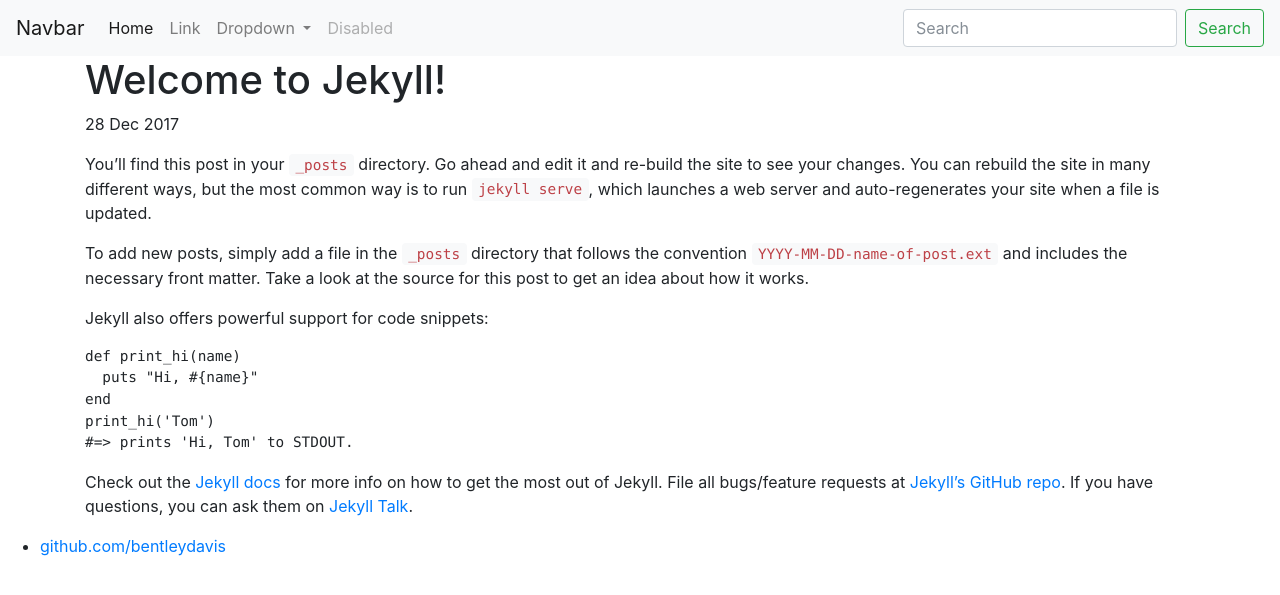
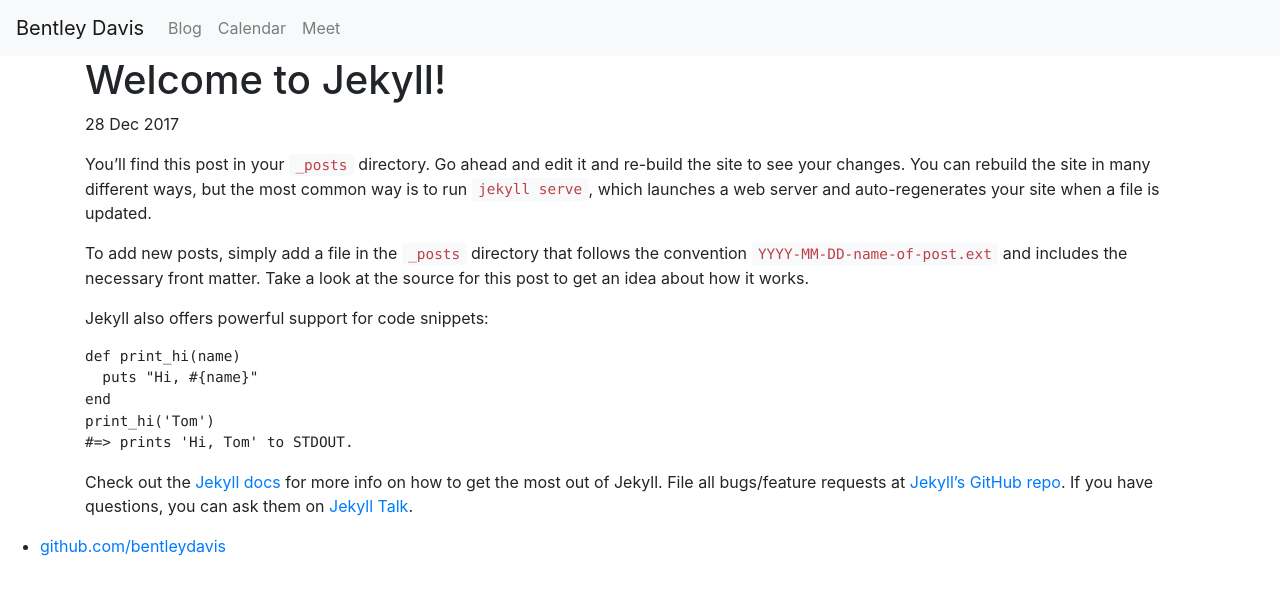
Before and after one commit to BentleyDavis/bentleydavis.github.io, a Jekyll site: the page built from _posts/2017-12-28-welcome-to-jekyll.markdown, in a window 1280 px wide. Shown: the top 595 px of the page. Built offline with Jekyll 4.4.1, drawn with Linux system fonts in a browser that asks for light colours; nearby versions of some CDN libraries.

Commit message:
Finalize navbar

```diff
--- a/_layouts/page.html
+++ b/_layouts/page.html
@@ -3,45 +3,31 @@
 ---
 
 <nav class="navbar navbar-expand-lg navbar-light bg-light">
-    <a class="navbar-brand" href="#">Navbar</a>
-    <button class="navbar-toggler" type="button" data-toggle="collapse" data-target="#navbarSupportedContent" aria-controls="navbarSupportedContent" aria-expanded="false" aria-label="Toggle navigation">
+    <a class="navbar-brand" href="/">Bentley Davis</a>
+    <button class="navbar-toggler collapsed" type="button" data-toggle="collapse" data-target="#navbarSupportedContent" aria-controls="navbarSupportedContent"
+        aria-expanded="false" aria-label="Toggle navigation">
         <span class="navbar-toggler-icon"></span>
     </button>
 
-    <div class="collapse navbar-collapse" id="navbarSupportedContent">
+    <div class="navbar-collapse collapse" id="navbarSupportedContent" style="">
         <ul class="navbar-nav mr-auto">
-        <li class="nav-item active">
-          <a class="nav-link" href="#">Home <span class="sr-only">(current)</span></a>
+
+            <li class="nav-item">
+                <a class="nav-link" href="/blog">Blog</a>
             </li>
             <li class="nav-item">
-          <a class="nav-link" href="#">Link</a>
-        </li>
-        <li class="nav-item dropdown">
-          <a class="nav-link dropdown-toggle" href="#" id="navbarDropdown" role="button" data-toggle="dropdown" aria-haspopup="true" aria-expanded="false">
-            Dropdown
-          </a>
-          <div class="dropdown-menu" aria-labelledby="navbarDropdown">
-            <a class="dropdown-item" href="#">Action</a>
-            <a class="dropdown-item" href="#">Another action</a>
-            <div class="dropdown-divider"></div>
-            <a class="dropdown-item" href="#">Something else here</a>
-          </div>
+                <a class="nav-link" href="/calendar">Calendar</a>
             </li>
             <li class="nav-item">
-          <a class="nav-link disabled" href="#">Disabled</a>
+                <a class="nav-link" href="/schedule">Meet</a>
             </li>
+
         </ul>
-      <form class="form-inline my-2 my-lg-0">
-        <input class="form-control mr-sm-2" type="search" placeholder="Search" aria-label="Search">
-        <button class="btn btn-outline-success my-2 my-sm-0" type="submit">Search</button>
-      </form>
     </div>
 </nav>
 
 <div class="container">
-
     {{ content }}
-
 </div><!-- /.container -->
 
 <footer>
```
Lines whose indentation alone changed are shown as unchanged.
